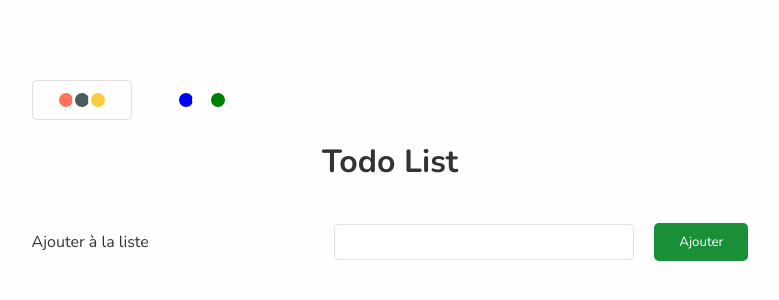
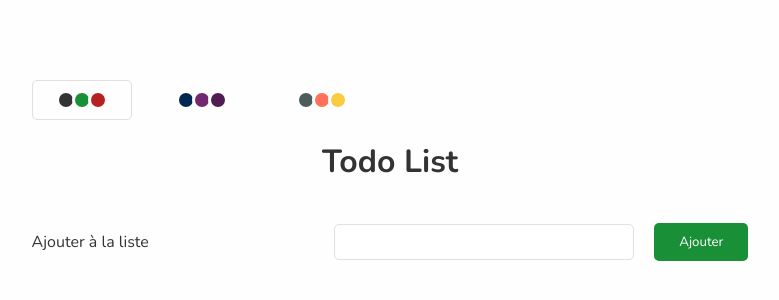
Before and after one commit to krauzeure/todo-next, a Next.js app: page / in a window 1280 px wide. Shown: the top 300 px of the page, without its empty margins (250-1029 px from the left). Built offline with nearby package versions, Linux system fonts and the light colour scheme.

Commit message:
Creating 3 different themes

```diff
--- a/data/Themes.tsx
+++ b/data/Themes.tsx
@@ -2,14 +2,20 @@ import { theme } from "@/types/types"
 
 export const themes: theme[] = [
     {
-    "name": "classic",
-    "primary": "#FF715B",
-    "secondary": "#4C5B5C",
-    "tertiary": "#F9CB40"
+        "name": "classic",
+        "primary": "#333",
+        "secondary": "#198f38",
+        "tertiary": "#b72121"
     },
     {
-    "name": "midnight",
-    "primary": "blue",
-    "secondary": "#fff",
-    "tertiary": "green"
+        "name": "midnight",
+        "primary": "#002853",
+        "secondary": "#73286F",
+        "tertiary": "#511C51"
+    },
+    {
+        "name": "german",
+        "primary": "#4C5B5C",
+        "secondary": "#FF715B",
+        "tertiary": "#F9CB40"
     }]
--- a/styles/globals.css
+++ b/styles/globals.css
@@ -12,6 +12,24 @@
   --add: #198f38;
   --delete: #b72121;
   --border: #e0e0df;
+  --input-bg: #fff;
+}
+
+.midnight-theme {
+  --primary: #002853;
+  --secondary: #fefefe;
+  --add: #73286F;
+  --delete: #511C51;
+  --border: #00468C;
+  --input-bg: #00468C;
+}
+
+.german-theme {
+  --primary: #fefefe;
+  --secondary: #4C5B5C;
+  --add: #4C5B5C;
+  --delete: #FF715B;
+  --border: #F9CB40;
   --input-bg: #fff;
 }
 
```
